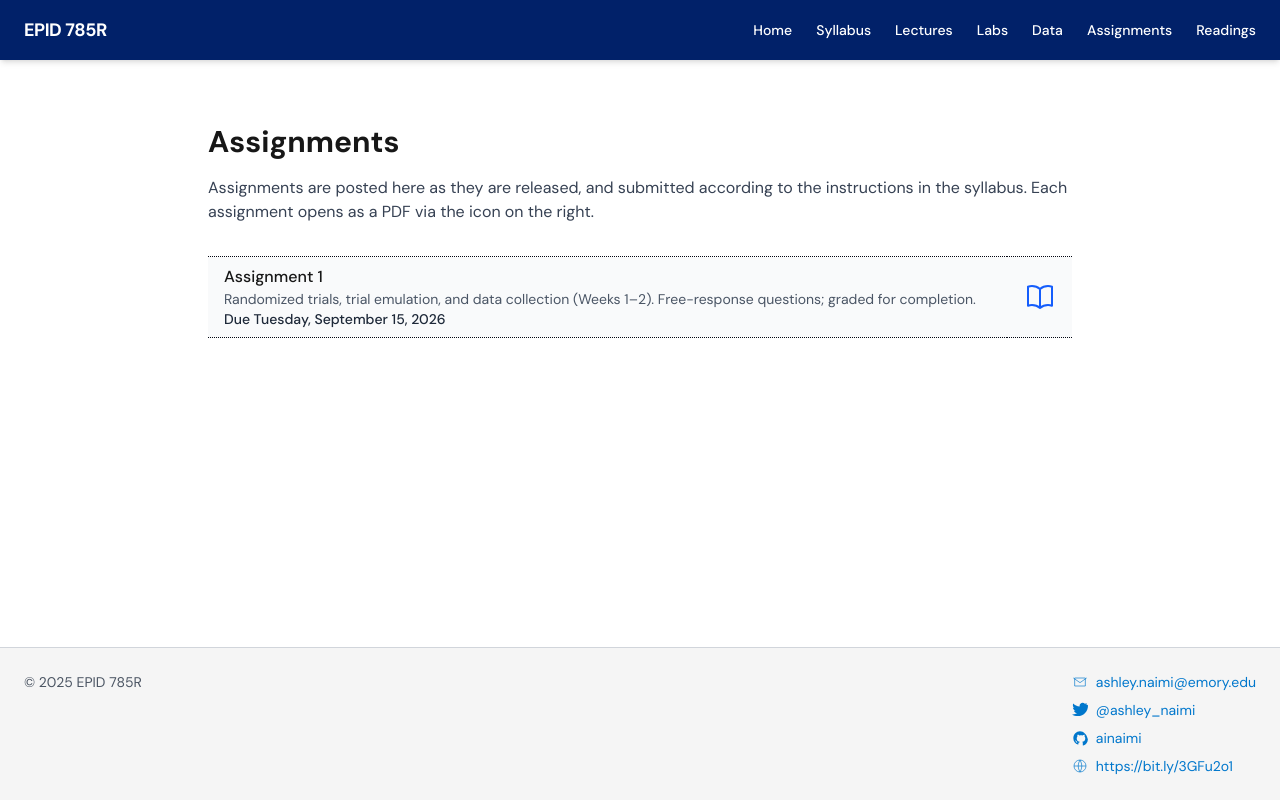
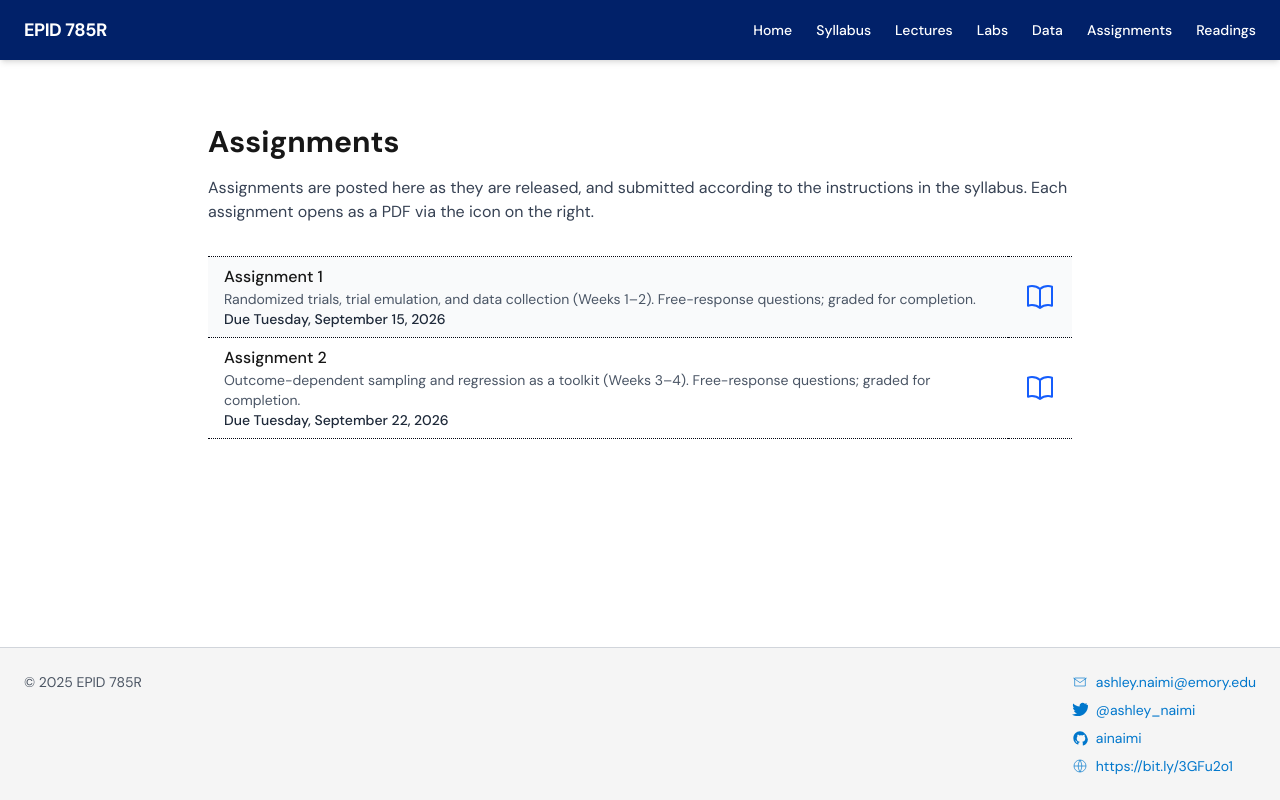
Before and after one commit to ainaimi/epid750-site, a Next.js app: page /assignments in a window 1280 px wide. Built offline with nearby package versions, Linux system fonts and the light colour scheme.

Commit message:
Course content update: 2026-09-15 22:04

```diff
--- a/src/app/assignments/page.tsx
+++ b/src/app/assignments/page.tsx
@@ -18,6 +18,13 @@ export default function AssignmentsPage() {
         "Randomized trials, trial emulation, and data collection (Weeks 1–2). Free-response questions; graded for completion.",
       due: "Due Tuesday, September 15, 2026",
       pdf: asset("/assignments/assignment1.pdf"),
+    },
+    {
+      topic: "Assignment 2",
+      description:
+        "Outcome-dependent sampling and regression as a toolkit (Weeks 3–4). Free-response questions; graded for completion.",
+      due: "Due Tuesday, September 22, 2026",
+      pdf: asset("/assignments/assignment2.pdf"),
     },
   ];
 
```
Also changed, not shown: 2 other files (tests, documents, lock files or other folders).
